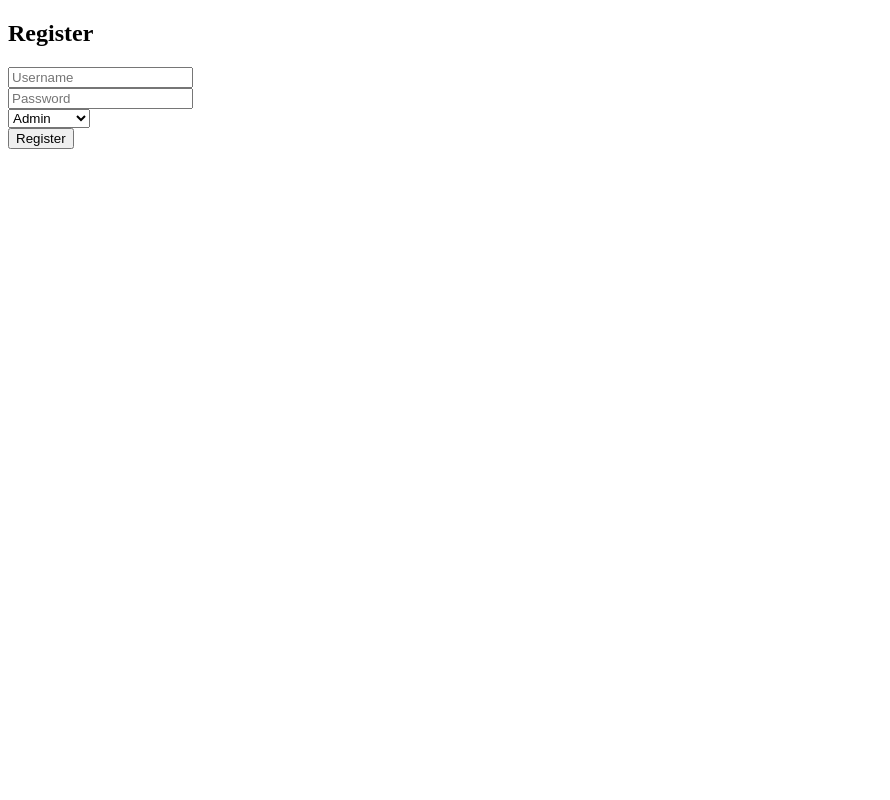
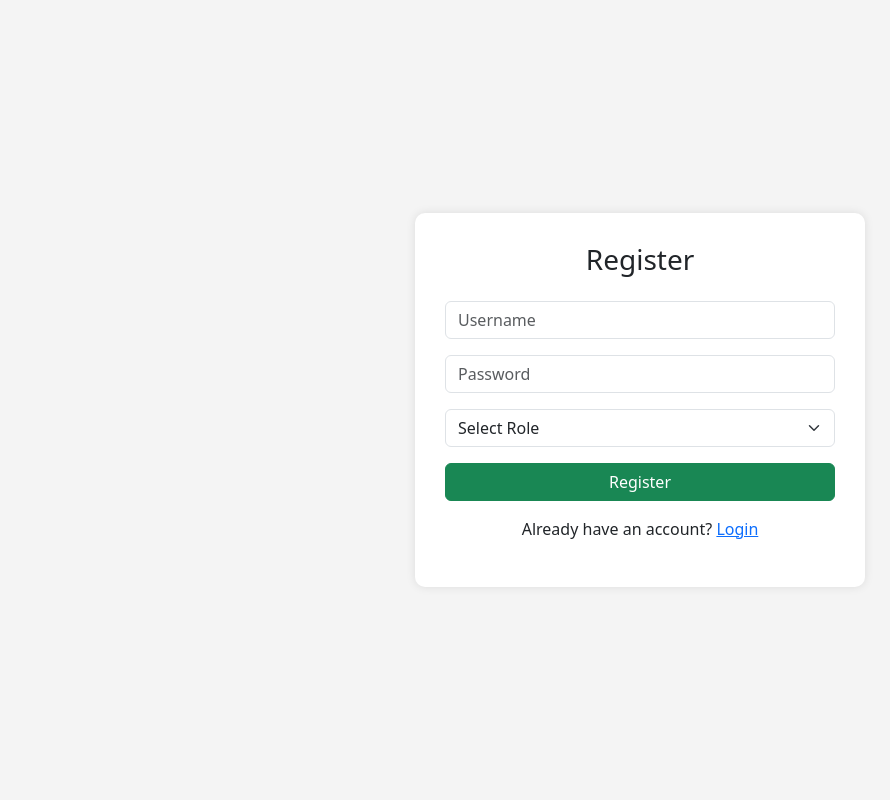
Before and after one commit to kumartech-maker/Ducting_project, a Flask app: page /register in a window 1280 px wide. Shown: the whole page, without its empty margins (0-890 px from the left). Run offline with Flask 3, Linux system fonts and the light colour scheme.

Commit message:
Update register.html

```diff
--- a/app/templates/register.html
+++ b/app/templates/register.html
@@ -1,28 +1,64 @@
+<!DOCTYPE html>
+<html lang="en">
+<head>
+  <meta charset="UTF-8">
+  <title>Register - Ducting App</title>
+  <link href="https://cdn.jsdelivr.net/npm/bootstrap@5.3.2/dist/css/bootstrap.min.css" rel="stylesheet">
+  <style>
+    body {
+      background-color: #f4f4f4;
+      display: flex;
+      align-items: center;
+      justify-content: center;
+      height: 100vh;
+    }
+    .register-box {
+      background: white;
+      padding: 30px;
+      border-radius: 10px;
+      box-shadow: 0 0 10px rgba(0,0,0,0.1);
+      width: 100%;
+      max-width: 450px;
+    }
+  </style>
+</head>
+<body>
+
+  <div class="register-box">
+    <h3 class="text-center mb-4">Register</h3>
+
     {% with messages = get_flashed_messages() %}
       {% if messages %}
-    <ul>
+        <div class="alert alert-warning">
           {% for msg in messages %}
-        <li>{{ msg }}</li>
+            <div>{{ msg }}</div>
           {% endfor %}
-    </ul>
+        </div>
       {% endif %}
     {% endwith %}
 
-
-<!DOCTYPE html>
-<html>
-<head><title>Register</title></head>
-<body>
-  <h2>Register</h2>
     <form method="POST">
-    <input type="text" name="username" placeholder="Username" /><br />
-    <input type="password" name="password" placeholder="Password" /><br />
-    <select name="role">
+      <div class="mb-3">
+        <input type="text" name="username" class="form-control" placeholder="Username" required>
+      </div>
+      <div class="mb-3">
+        <input type="password" name="password" class="form-control" placeholder="Password" required>
+      </div>
+      <div class="mb-3">
+        <select name="role" class="form-select" required>
+          <option value="">Select Role</option>
           <option value="admin">Admin</option>
           <option value="employee">Employee</option>
           <option value="vendor">Vendor</option>
-    </select><br />
-    <button type="submit">Register</button>
+        </select>
+      </div>
+      <button type="submit" class="btn btn-success w-100">Register</button>
     </form>
+
+    <p class="mt-3 text-center">
+      Already have an account? <a href="{{ url_for('auth.login') }}">Login</a>
+    </p>
+  </div>
+
 </body>
 </html>
```
Lines whose indentation alone changed are shown as unchanged.
